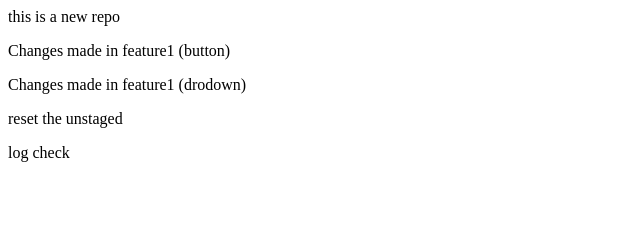
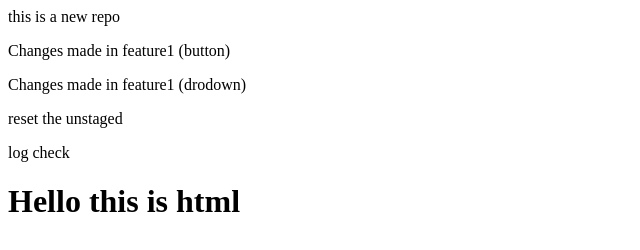
Before and after one commit to kishor-codes/localrepo, a plain HTML site: page index.html in a window 1280 px wide. Shown: the whole page, without its empty margins (0-640 px from the left). Drawn offline with Linux system fonts and the light colour scheme.

Commit message:
add line

```diff
--- a/index.html
+++ b/index.html
@@ -3,3 +3,4 @@
 <p>Changes made in feature1 (drodown)</p>
 <p>reset the unstaged</p>
 <p>log check</p>
+<h1>Hello this is html</h1>
```
